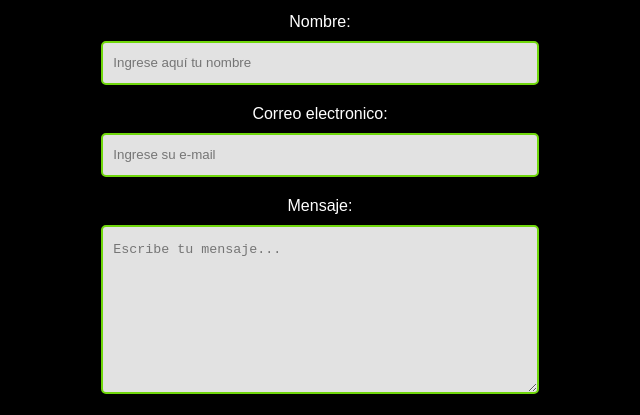
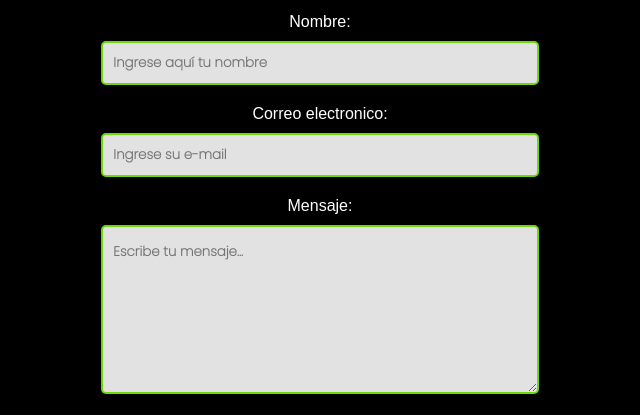
Before and after one commit to niconsm16/Myfit-Machicado, a website: page index.html in a window 1280 px wide. Shown: the part 3510-3925 px from the top of the page, 320-960 px from the left. Drawn offline with Linux system fonts and the light colour scheme; a web font is replaced by a local one.

Commit message:
cambios: tipografia de input/textarea contactos

```diff
--- a/scss/components/_contacto.scss
+++ b/scss/components/_contacto.scss
@@ -132,7 +132,14 @@ main {
                 padding-left: 10px;
                 margin-bottom: 20px;
                 transition: background-color 0.5s;
+                font-family: $poppins;
+                font-weight: bold;
+                -webkit-transition: background-color 0.5s;
+                -moz-transition: background-color 0.5s;
+                -ms-transition: background-color 0.5s;
+                -o-transition: background-color 0.5s;
 
+                //activo
                 &:focus {
                     border: 4px solid $verde;
                     background-color: white;
@@ -170,10 +177,14 @@ main {
                 padding-left: 10px;
                 margin-bottom: 20px;
                 padding-top: 15px;
+                font-family: $poppins;
+                font-weight: bold;
+
 
                 &:focus {
                     border: 4px solid $verde;
                     background-color: white;
+                    color: black;
                 }
 
                 @include mqs(sm1, sm2) {
```
Also changed, not shown: scss/components/_quienessomos.scss (+2 -2 lines), css/style.css, 1 other file.
